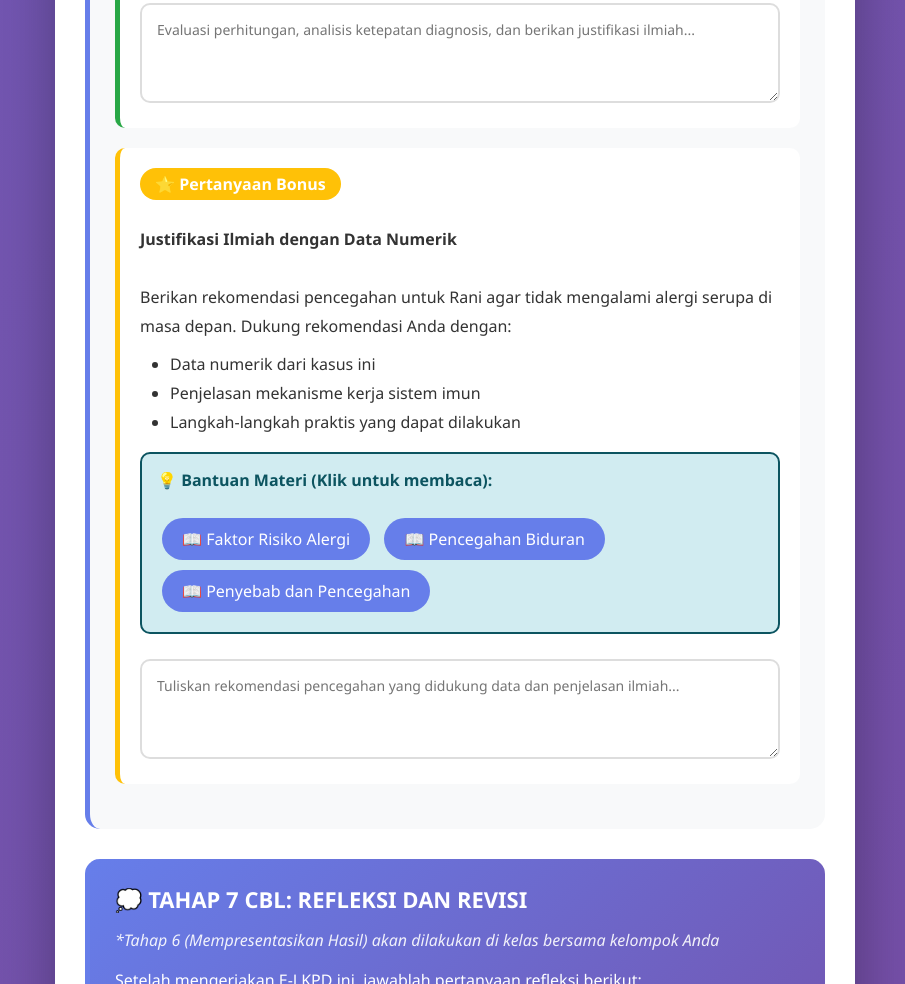
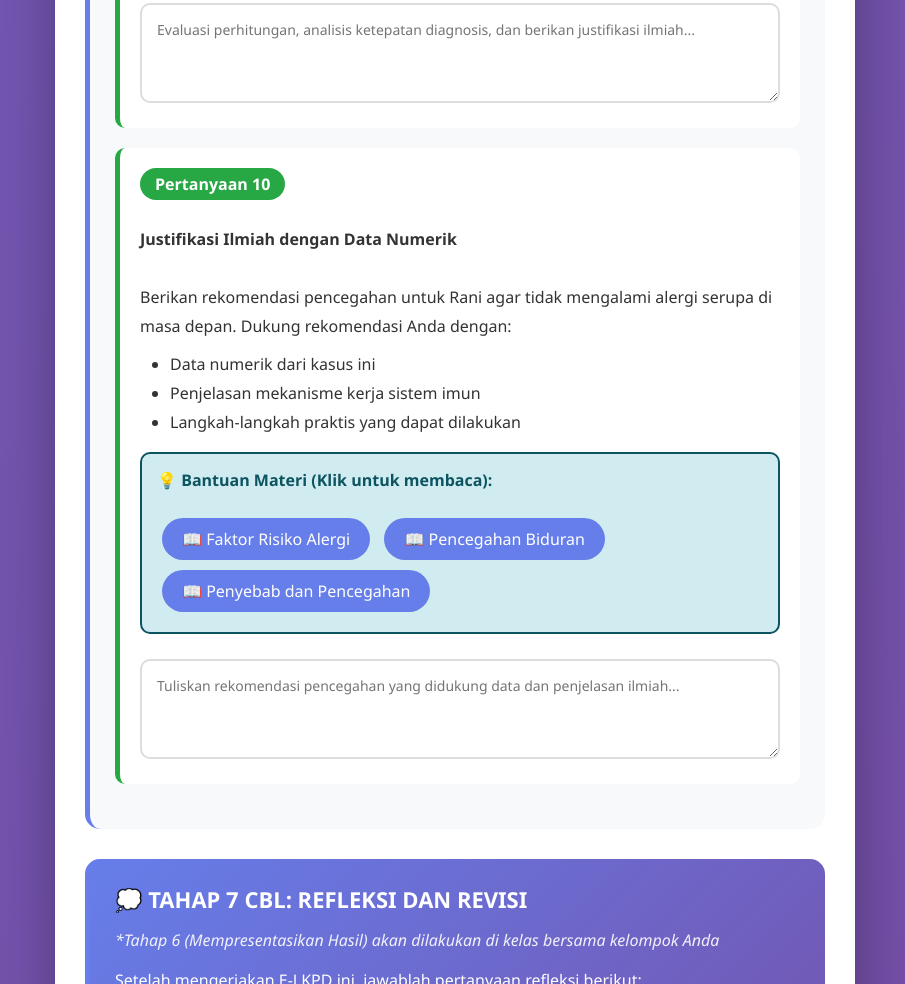
Before and after one commit to hanazhafia/casebasedlearning_e-lkpd, a plain HTML site: page index.html in a window 1280 px wide. Shown: the part 10820-11804 px from the top of the page, without its empty margins (185-1090 px from the left). Drawn offline with Linux system fonts and the light colour scheme.

Commit message:
Update index.html

```diff
--- a/index.html
+++ b/index.html
@@ -821,9 +821,9 @@ Jadi, ..."></textarea>
                     <textarea placeholder="Evaluasi perhitungan, analisis ketepatan diagnosis, dan berikan justifikasi ilmiah..."></textarea>
                 </div>
 
-                <!-- Pertanyaan 10 (Bonus) -->
-                <div class="question-box" style="border-left: 5px solid #ffc107;">
-                    <span class="question-number" style="background: #ffc107;">⭐ Pertanyaan Bonus</span>
+                <!-- Pertanyaan 10 -->
+                <div class="question-box">
+                    <span class="question-number">Pertanyaan 10</span>
                     <div class="question-text">
                         <strong>Justifikasi Ilmiah dengan Data Numerik</strong><br><br>
                         Berikan rekomendasi pencegahan untuk Rani agar tidak mengalami alergi serupa di masa depan. Dukung rekomendasi Anda dengan:
```
